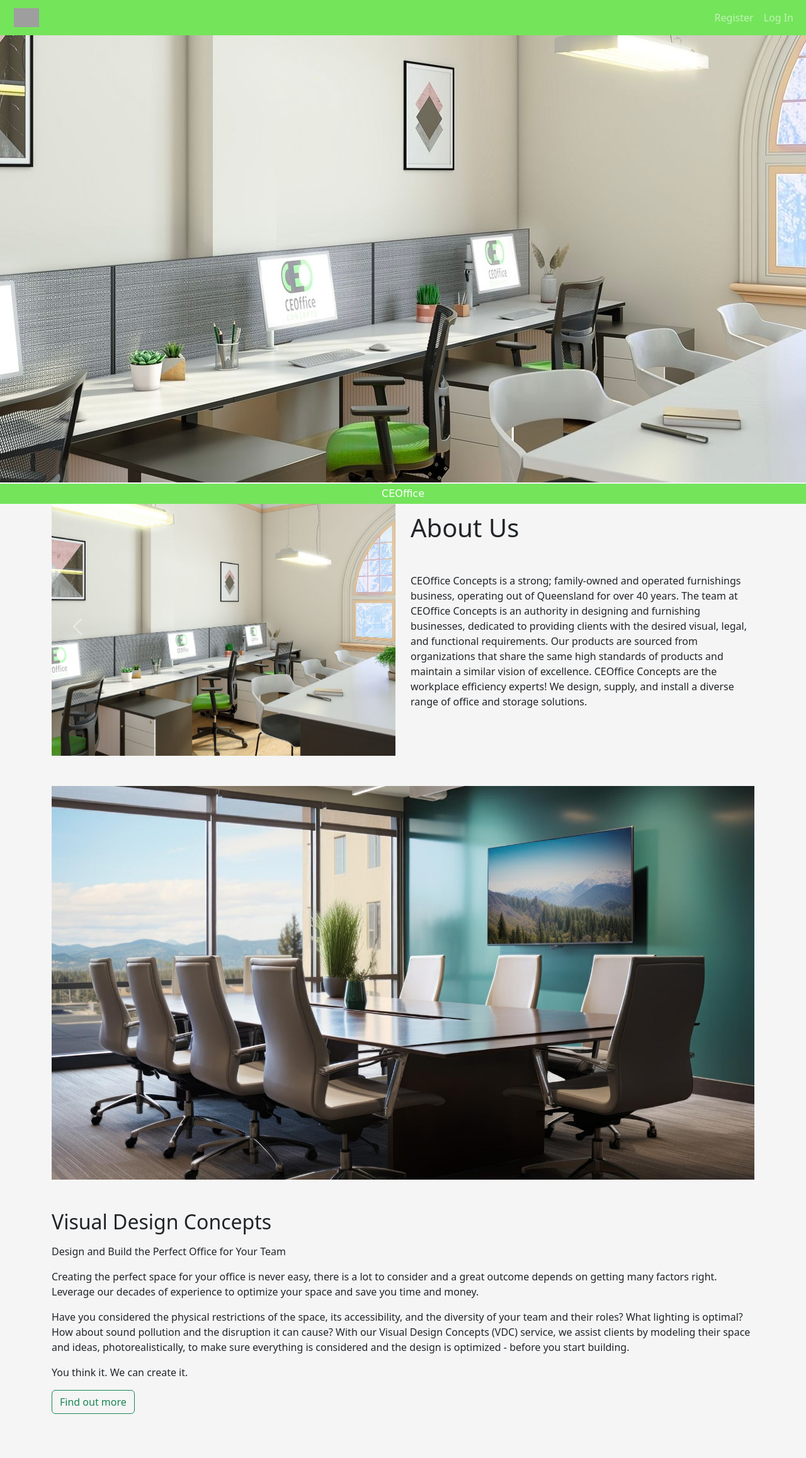
After one commit to sejonghm/IFB399-T072, a Flask app: template website/templates/homepage.html in a window 1280 px wide; the page is wider, and only the part inside the window is pictured. The commit adds this page. Shown: that part at 63% size. Run offline with Flask 3, Linux system fonts and the light colour scheme; the template is opened without the code that fills it, so the values that code supplies are empty; some libraries are stand-ins or nearby versions; some web fonts are replaced; grey boxes are pictures that could not be loaded.

Commit message:
David - Adding Back End Fuction for homepage

```diff
--- /dev/null
+++ b/website/templates/homepage.html
@@ -0,0 +1,102 @@
+{% extends "base.html" %}
+
+{% block title %}Homepage - CEOffice Concepts{% endblock %}
+
+{% block content %}
+<div class="hero">
+    <img src="{{ url_for('static', filename='img/hero-img.jpg') }}" alt="Office Furniture">
+</div>
+
+<div class="container">
+    <div class="row">
+        <div class="col-md-6 mt-4">
+            <div id="carouselExampleAutoplaying" class="carousel slide" data-bs-ride="carousel">
+                <div class="carousel-inner">
+                    <div class="carousel-item active">
+                        <img src="{{ url_for('static', filename='img/one.png') }}" class="d-block w-100" alt="image heading 1">
+                    </div>
+                    <div class="carousel-item">
+                        <img src="{{ url_for('static', filename='img/two.png') }}" class="d-block w-100" alt="image heading 2">
+                    </div>
+                    <div class="carousel-item">
+                        <img src="{{ url_for('static', filename='img/three.png') }}" class="d-block w-100" alt="image heading 3">
+                    </div>
+                    <div class="carousel-item">
+                        <img src="{{ url_for('static', filename='img/four.png') }}" class="d-block w-100" alt="image heading 4">
+                    </div>
+                    <div class="carousel-item">
+                        <img src="{{ url_for('static', filename='img/five.png') }}" class="d-block w-100" alt="image heading 5">
+                    </div>
+                    <div class="carousel-item">
+                        <img src="{{ url_for('static', filename='img/six.png') }}" class="d-block w-100" alt="image heading 6">
+                    </div>
+                </div>
+                <button class="carousel-control-prev" type="button" data-bs-target="#carouselExampleAutoplaying" data-bs-slide="prev">
+                    <span class="carousel-control-prev-icon" aria-hidden="true"></span>
+                    <span class="visually-hidden">Previous</span>
+                </button>
+                <button class="carousel-control-next" type="button" data-bs-target="#carouselExampleAutoplaying" data-bs-slide="next">
+                    <span class="carousel-control-next-icon" aria-hidden="true"></span>
+                    <span class="visually-hidden">Next</span>
+                </button>
+            </div>
+        </div>
+        <div class="col-md-6 mt-4 heading-container">
+            <h1 class="mt-4 mb-5">About Us</h1>
+            <p class="mt-4 mb-5">CEOffice Concepts is a strong; family-owned and operated furnishings business, operating out of Queensland for over 40 years. The team at CEOffice Concepts is an authority in designing and furnishing businesses, dedicated to providing clients with the desired visual, legal, and functional requirements. Our products are sourced from organizations that share the same high standards of products and maintain a similar vision of excellence. CEOffice Concepts are the workplace efficiency experts! We design, supply, and install a diverse range of office and storage solutions.</p>
+        </div>
+    </div>
+</div>
+
+<div class="container mt-5">
+    <div class="row">
+        <div class="col-md-12">
+            <img src="{{ url_for('static', filename='img/room.png') }}" class="img-fluid mb-4" alt="New Image Description">
+            <div class="green-tea-bg-heading left-align">
+                <h2 class="mt-4 mb-3">Visual Design Concepts</h2>
+            </div>
+            <p class="green-text left-align">Design and Build the Perfect Office for Your Team</p>
+            <p class="left-align">Creating the perfect space for your office is never easy, there is a lot to consider and a great outcome depends on getting many factors right. Leverage our decades of experience to optimize your space and save you time and money.</p>
+            <p class="left-align">Have you considered the physical restrictions of the space, its accessibility, and the diversity of your team and their roles? What lighting is optimal? How about sound pollution and the disruption it can cause? With our Visual Design Concepts (VDC) service, we assist clients by modeling their space and ideas, photorealistically, to make sure everything is considered and the design is optimized - before you start building.</p>
+            <p class="green-text left-align">You think it. We can create it.</p>
+            <button type="button" class="btn btn-outline-success left-align">Find out more</button>
+        </div>
+    </div>
+</div>
+{% endblock %}
+
+{% block footer %}
+<footer>
+    <div class="footer-container">
+        <div class="footer-section company-info">
+            <img src="{{ url_for('static', filename='img/logo.png') }}" alt="CEOffice Concepts Logo" class="logo">
+            <p>ABN: 85 660 232 762</p>
+        </div>
+
+        <div class="footer-section contact-info">
+            <h3>Company</h3>
+            <p>Phone: 1300 507 511</p>
+            <p><a href="mailto:sales@ceofficeconcepts.com.au">sales@ceofficeconcepts.com.au</a></p>
+        </div>
+
+        <div class="footer-section office-info">
+            <h3>Head Office</h3>
+            <p>131A Herries Street</p>
+            <p>Toowoomba City QLD 4350</p>
+            <h3>Brisbane Office</h3>
+            <p>Brighton QLD 4017</p>
+            <p>Contact Brisbane Sales at</p>
+            <p><a href="tel:0417368806">0417 368 806</a> for showroom bookings.</p>
+        </div>
+
+        <div class="footer-section social-media">
+            <h3>Follow Us</h3>
+            <div class="social-icons">
+                <a href="#"><img src="{{ url_for('static', filename='img/facebook-icon.png') }}" alt="Facebook"></a>
+                <a href="#"><img src="{{ url_for('static', filename='img/instagram-icon.png') }}" alt="Instagram"></a>
+                <a href="#"><img src="{{ url_for('static', filename='img/linkedin-icon.png') }}" alt="LinkedIn"></a>
+            </div>
+        </div>
+    </div>
+</footer>
+{% endblock %}
```
Also changed, not shown: homepage.html (deleted, +0 -141 lines), website/static/img/five.png (added), website/static/img/four.png (added), website/static/img/hero-img.jpg (added), website/static/img/logo.png (added), website/static/img/music.png (deleted), website/static/img/one.png (added), website/static/img/room.png (added), website/static/img/six.png (added), website/static/img/three.png (added), website/static/img/two.png (added), website/static/style/homepage.css (line endings or trailing spaces).
